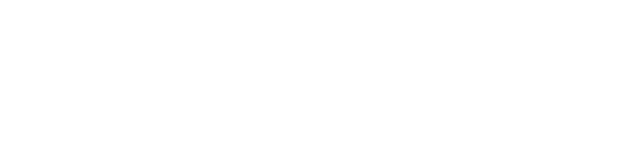
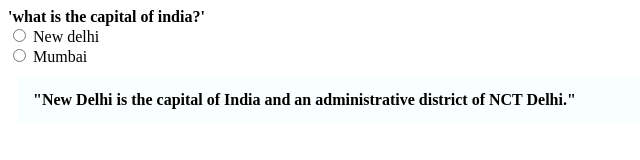
Before and after one commit to acciojob/trivia-ASJAT123, a website: page main.html in a window 1280 px wide. Shown: the whole page, without its empty margins (0-640 px from the left). Drawn offline with Linux system fonts and the light colour scheme.

Commit message:
created a submission

```diff
--- a/main.html
+++ b/main.html
@@ -4,6 +4,7 @@
 
 <head>
 	<link rel="stylesheet" href="styles.css">
+
 </head>
 
 <body>
@@ -11,6 +12,17 @@
     <script type="text/javascript" src="./script.js">
 </script>
 
+		<b>'what is the capital of india?'</b>
+
+	<div>
+		<input type="radio" name="New delhi" id=""> New delhi
+	</div>
+		<div>
+			 <input type="radio" name="" id=""> Mumbai
+		</div>
+		<blockquote>
+			"New Delhi is the capital of India and an administrative district of NCT Delhi."
+		</blockquote>
 </body>
 
 </html>
--- a/styles.css
+++ b/styles.css
@@ -1,2 +1,10 @@
 
 /* Your CSS Code here. */
+blockquote{
+	max-width : 600px;
+	margin :10px;
+	padding : 15px;
+	border-left : 8px;
+	background-color : #f8fffe;
+	font-weight : Bold;
+}
```
